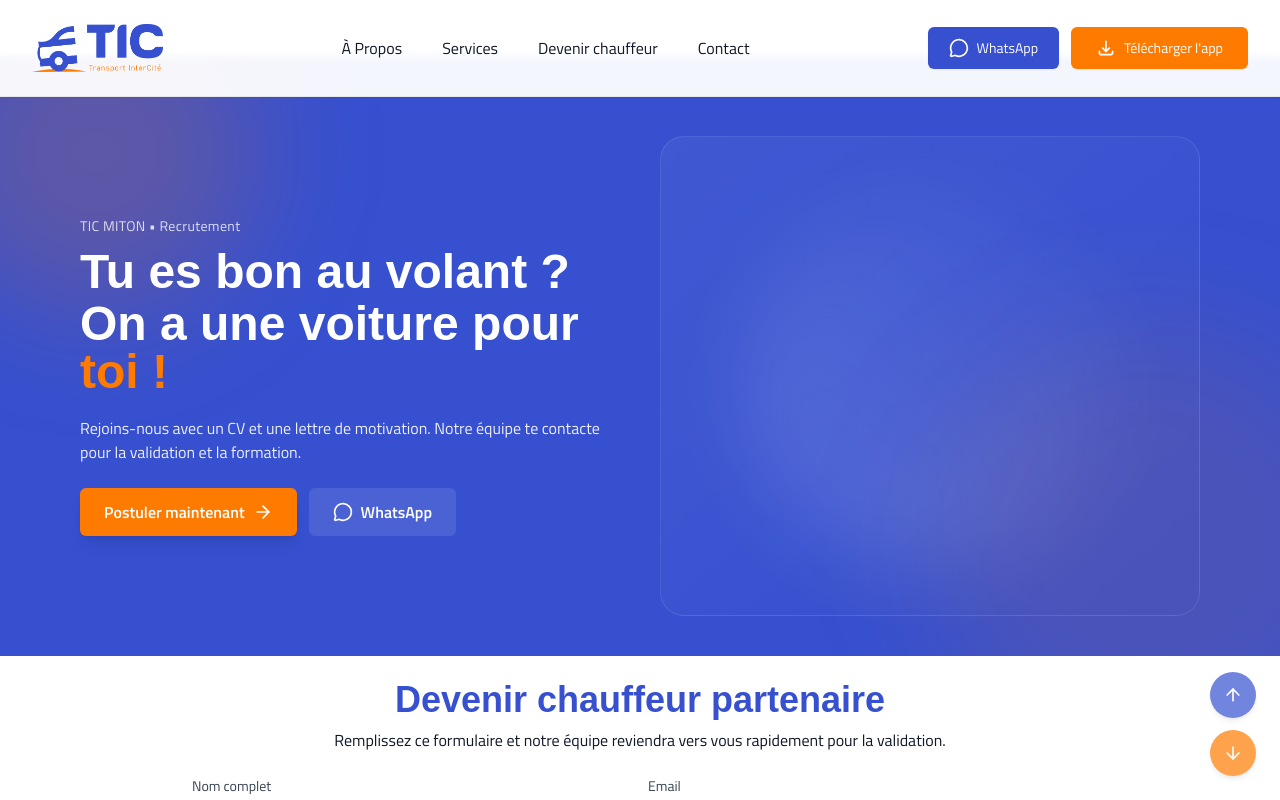
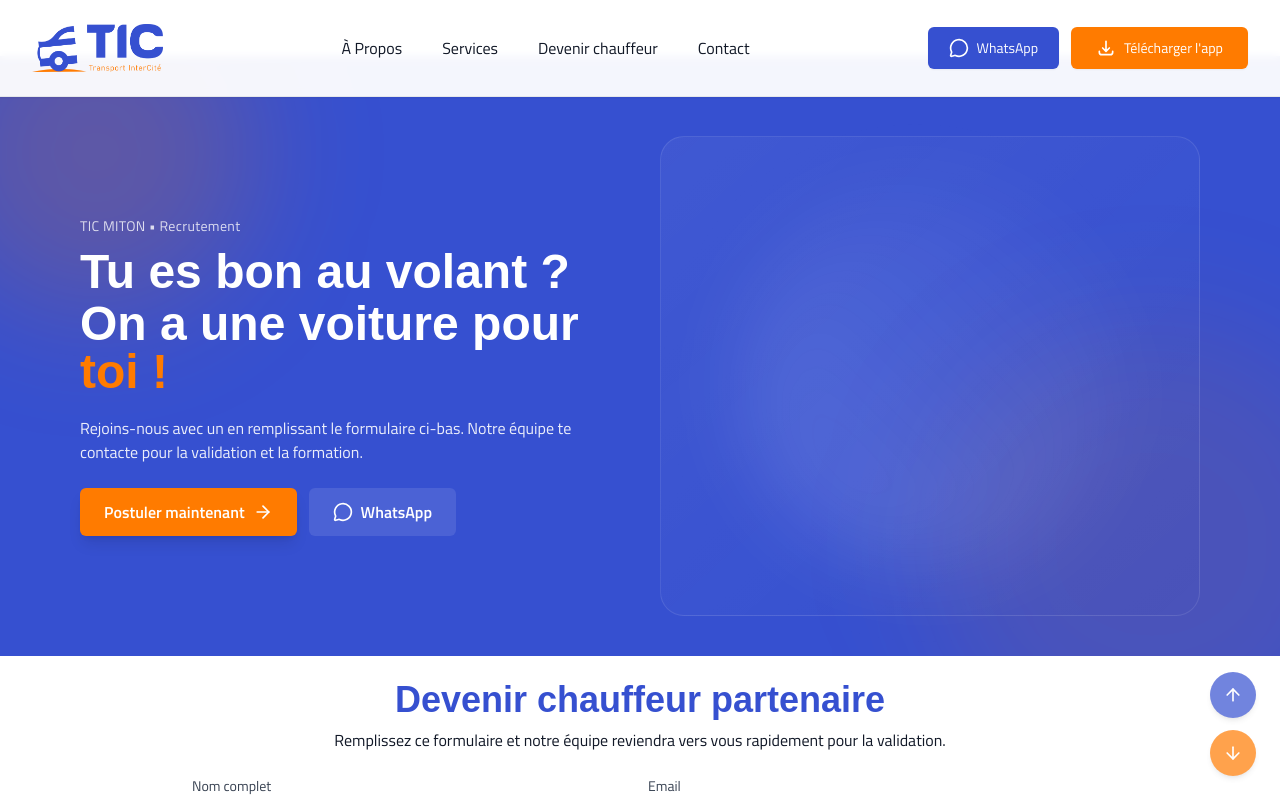
Before and after one commit to likmaa/tic-miton, a React (Vite) app: page /devenir-chauffeur in a window 1280 px wide. Shown: the top 800 px of the page. Built offline with nearby package versions, Linux system fonts and the light colour scheme; no server answers; a web font is replaced by a local one.

Commit message:
content(driver): mise à jour du texte du hero chauffeurs

```diff
--- a/src/components/DriverHero.jsx
+++ b/src/components/DriverHero.jsx
@@ -42,7 +42,7 @@ export default function DriverHero({ className = '' }) {
           </h1>
 
           <p className="mt-5 font-sans text-white/90 max-w-xl">
-            Rejoins-nous avec un CV et une lettre de motivation. Notre équipe te contacte pour la validation et la formation.
+            Rejoins-nous avec un en remplissant le formulaire ci-bas. Notre équipe te contacte pour la validation et la formation.
           </p>
 
           {/* CTAs */}
```
